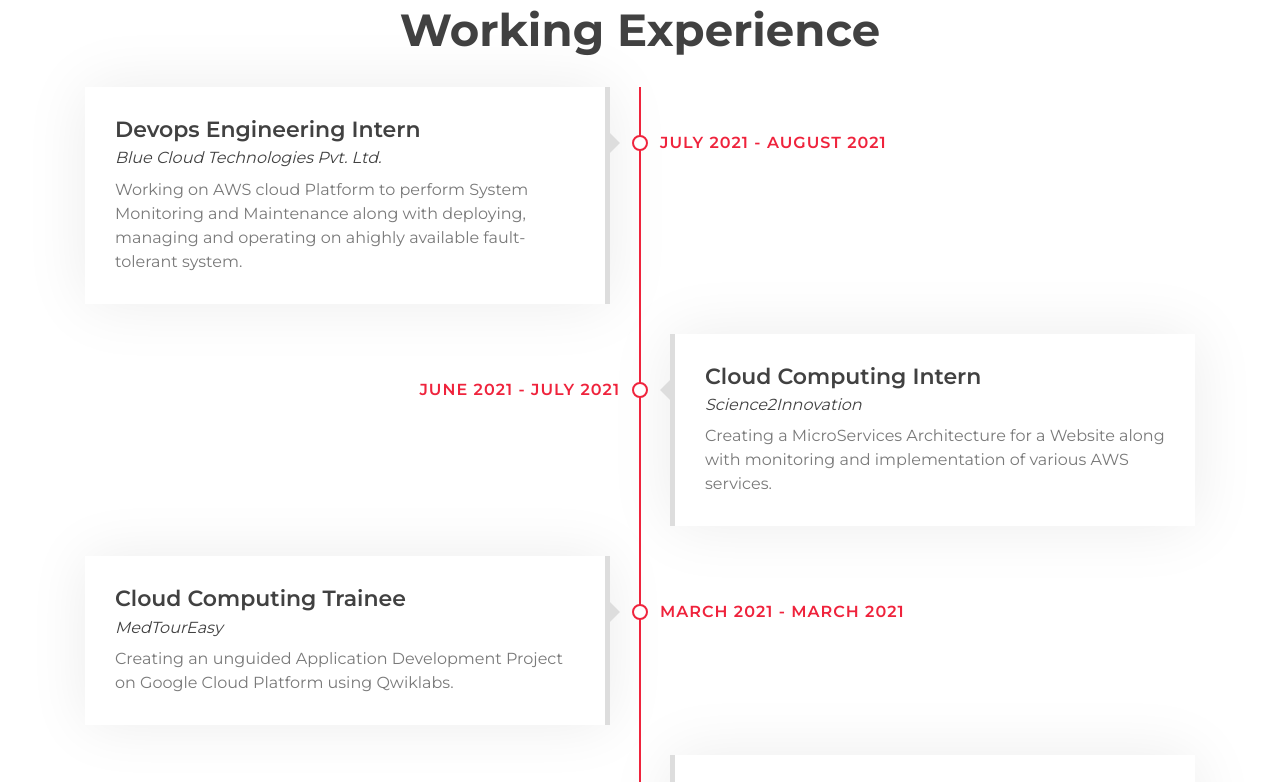
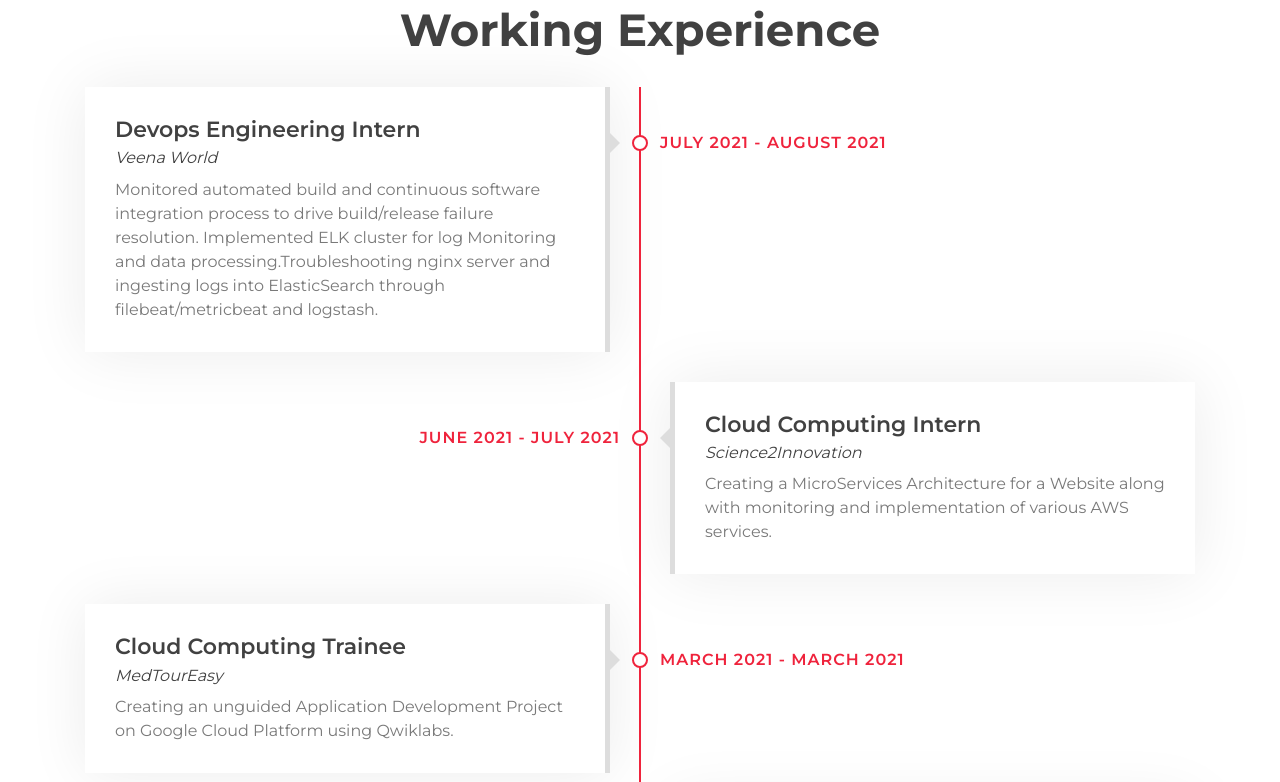
Before and after one commit to shubhgarg2401/shubhgarg2401.github.io, a plain HTML site: page index.html in a window 1280 px wide. Shown: the part 1549-2331 px from the top of the page. Drawn offline with nearby package versions, Linux system fonts and the light colour scheme.

Commit message:
Update index.html

```diff
--- a/index.html
+++ b/index.html
@@ -162,10 +162,11 @@
                         <div class="timeline-text">
                             <div class="timeline-date">July 2021 - August 2021</div>
                             <h2>Devops Engineering Intern</h2>
-                            <h4>Blue Cloud Technologies Pvt. Ltd.</h4>
+                            <h4>Veena World</h4>
                             <p>
-                                Working on AWS cloud Platform to perform System Monitoring  and Maintenance along with deploying, managing and operating
-                                 on ahighly available fault-tolerant system.
+                                Monitored automated build and continuous software integration
+process to drive build/release failure resolution. Implemented ELK cluster for log Monitoring and data processing.Troubleshooting nginx server and ingesting logs into ElasticSearch
+through filebeat/metricbeat and logstash.
                             </p>
                         </div>
                     </div>
```
